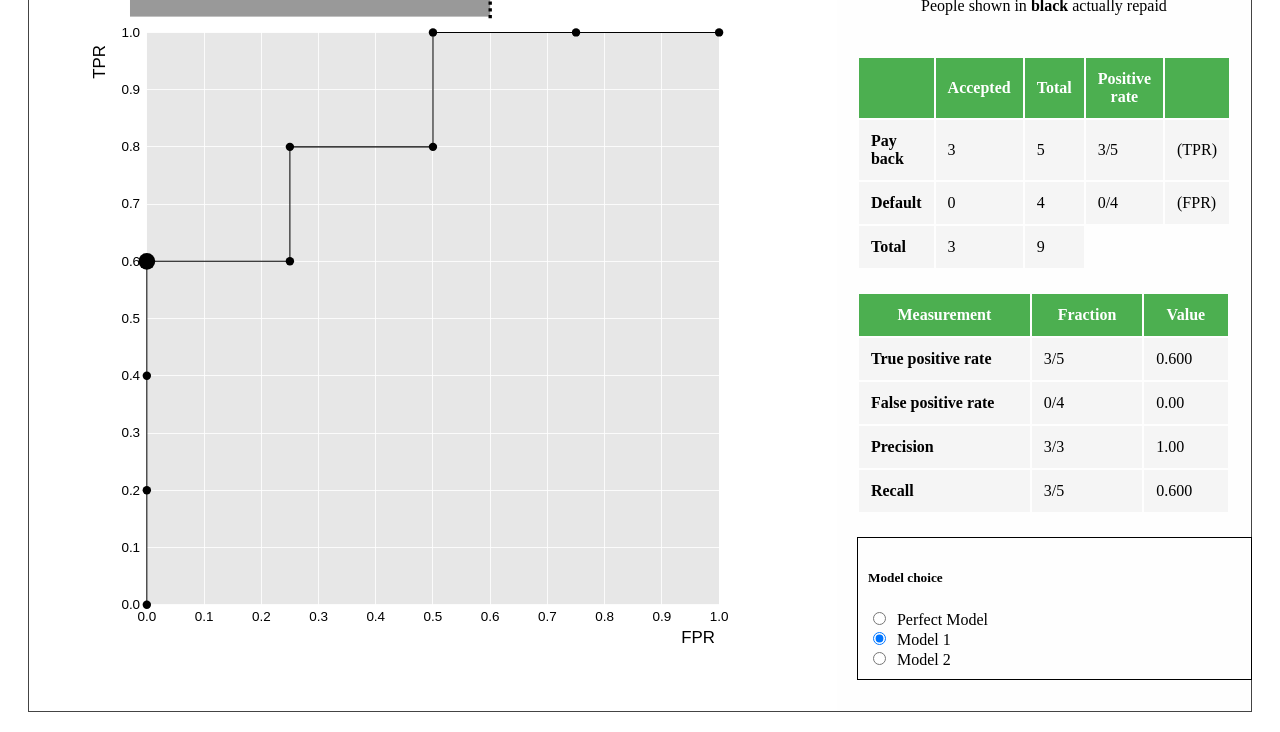
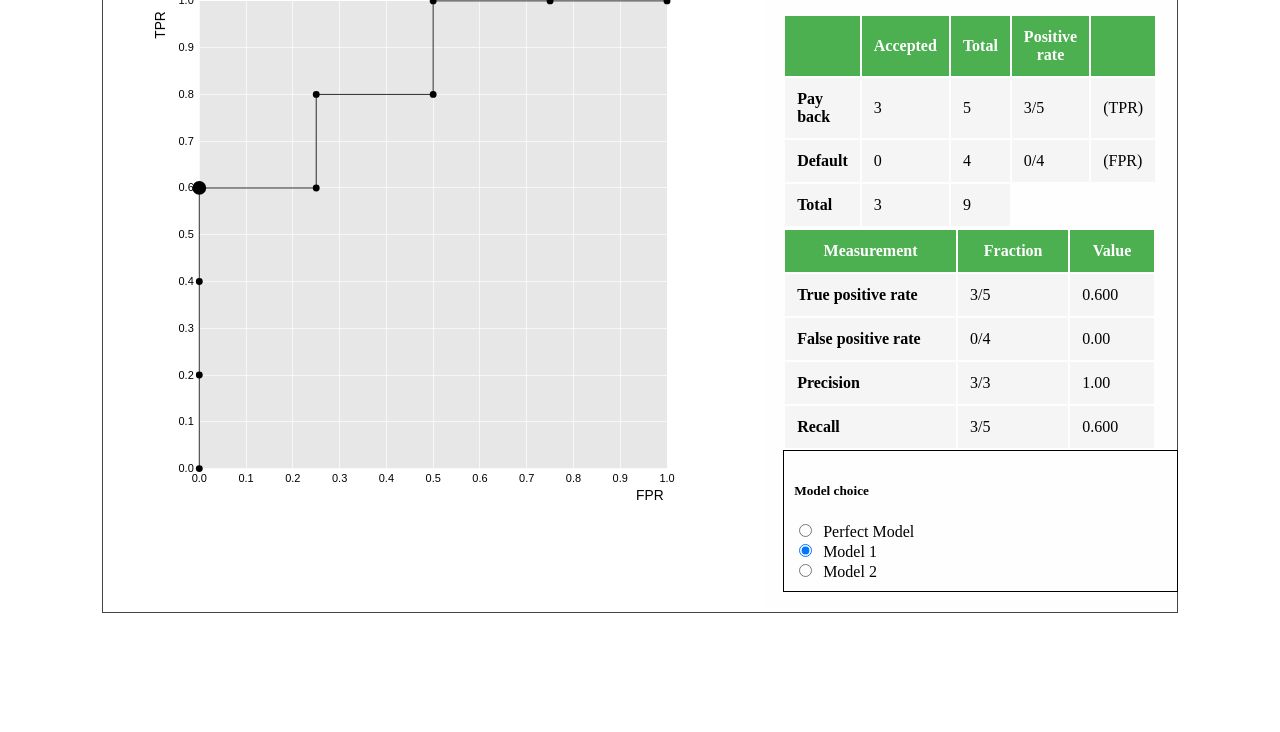
Before and after one commit to kiwidamien/d3_roc_vanilla, a plain HTML site: page index.html in a window 1280 px wide. Shown: the part 118-850 px from the top of the page. After the commit the page ends 800 px from the top, so only its background shows below. Drawn offline with nearby package versions, Linux system fonts and the light colour scheme.

Commit message:
reduced outer div

```diff
--- a/layout.css
+++ b/layout.css
@@ -1,6 +1,7 @@
 .container {
   display: grid;
-  margin: 20px;
+  margin: 0 auto;
   border: 1px solid #444;
   grid-template-columns: 2fr 1fr;
+  width: 85%;
 }
```
